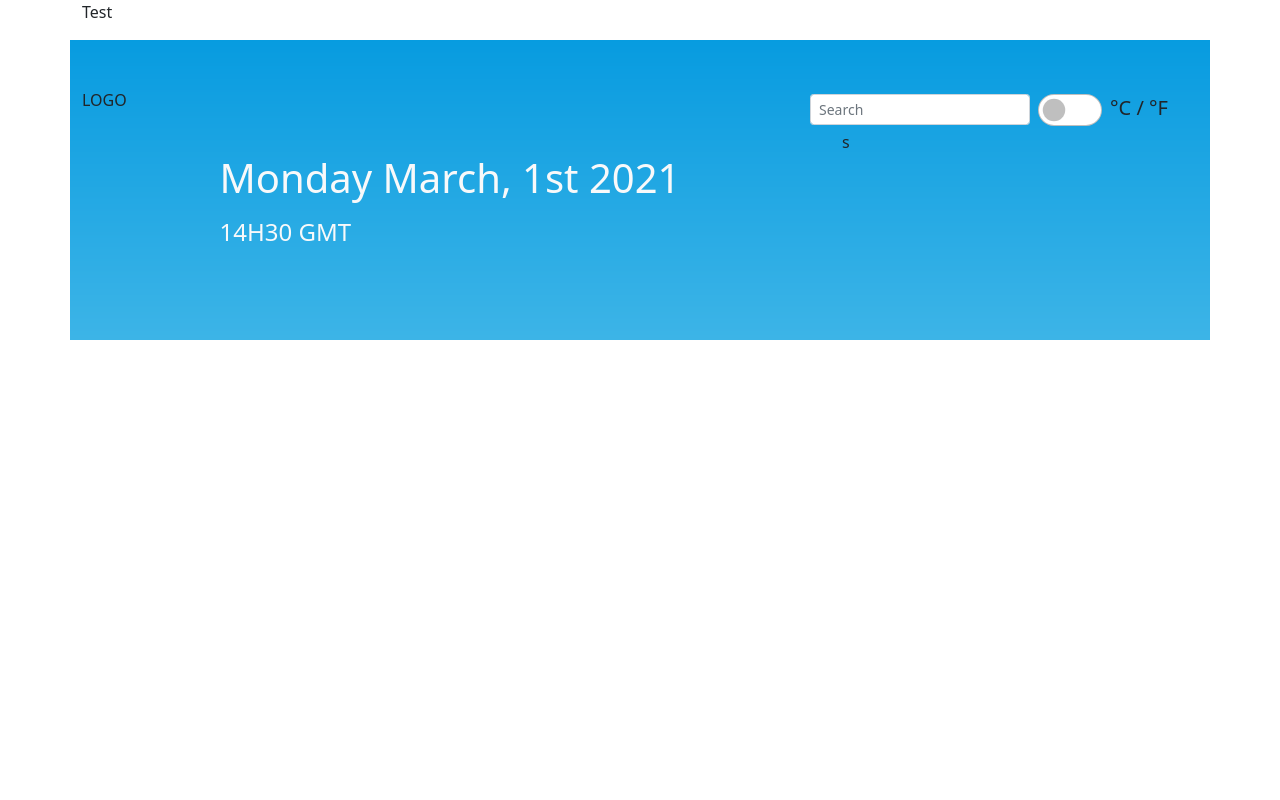
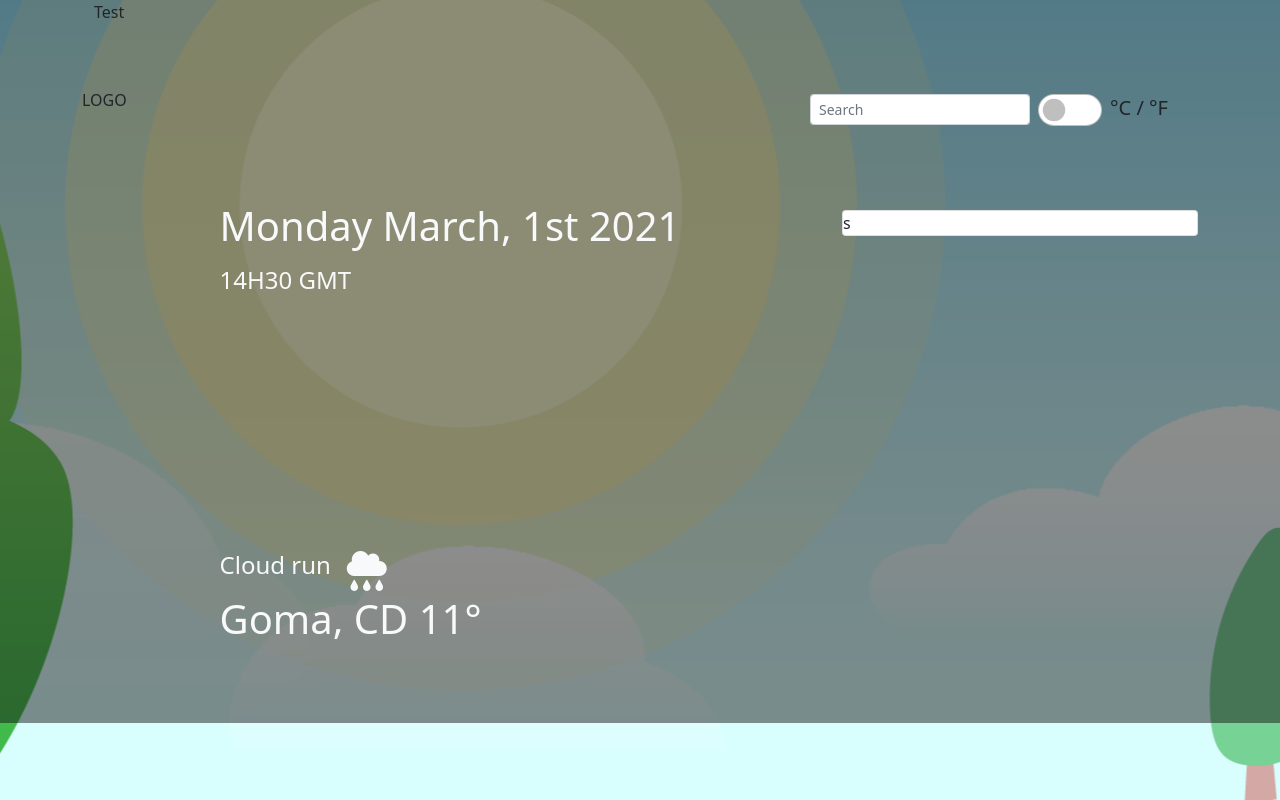
Before and after one commit to guillainbisimwa/Weather-App, a website built with webpack: page dist/index.html in a window 1280 px wide. Built offline with nearby package versions, Linux system fonts and the light colour scheme.

Commit message:
Add UI html

```diff
--- a/src/style.css
+++ b/src/style.css
@@ -15,9 +15,14 @@
   display: none;
 }
 
-.bg {
-  background: url(./img/1.png);
-  height: 300px;
+body {
+  background-size: cover;
+  background: url(./img/1.png) center;
+}
+
+.body {
+  background: #100f107a;
+  max-height: 100rem;
 }
 
 #tempSwitch {
@@ -32,3 +37,7 @@
 .temp {
   width: 80px;
 }
+
+.mt-8 {
+  margin-top: 10rem !important;
+}
```
Also changed, not shown: dist/45cc69cec1b5dae8c81cf9e31c168b98.png (added), dist/8a6c342d5fb958a219761df2e7d1edaf.png (added), dist/a2474abaf571521455e5ba1e1c5a94f7.png (added), dist/bd3515f2884fbed5dee8d4cb1f6c9ed7.png (added), dist/index.html, dist/main.js, src/img/11.png (added), src/img/22.png (added), src/img/33.png (added).
